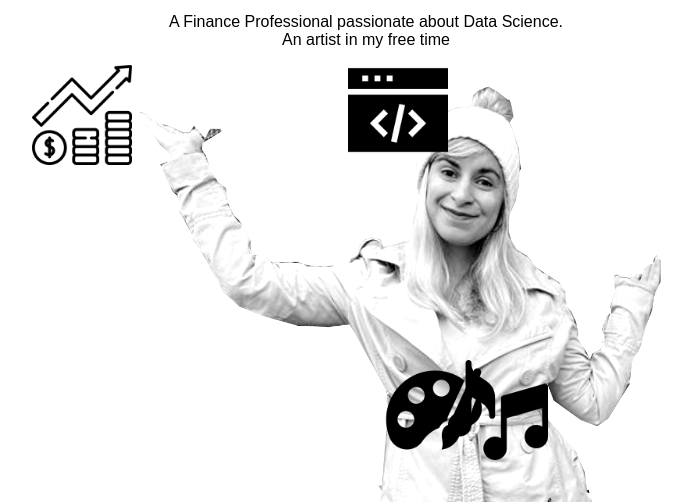
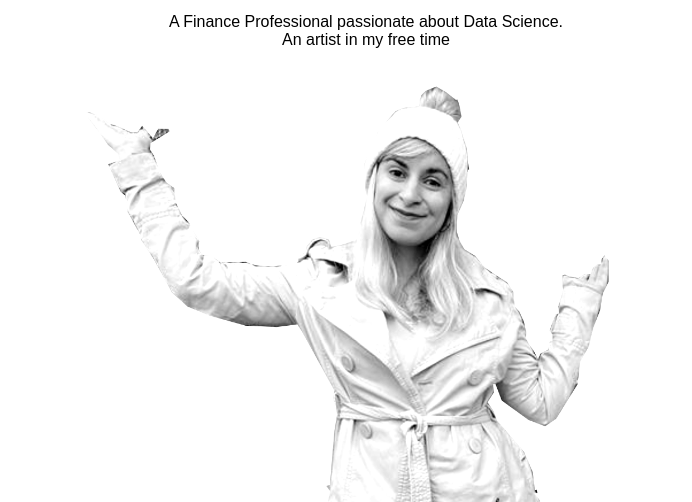
Before and after one commit to CileneVieira/CSS-Website-1, a plain HTML site: page index.html in a window 1280 px wide. Shown: the part 298-800 px from the top of the page, without its empty margins (274-966 px from the left). Drawn offline with Linux system fonts and the light colour scheme.

Commit message:
Update index.html

```diff
--- a/index.html
+++ b/index.html
@@ -9,12 +9,12 @@
 <body>
     <div class="container">
         <div class="top-container">
-            <img class="top-cloud" src="programming.png" alt="cloud-img">
             <h1>Cilene</h1>
             <p>A Finance Professional passionate about Data Science. <br>An artist in my free time</p>
-            <img class="bottom-cloud" src="investment funds.png" alt="cloud-img">
+<!--             <img class="bottom-cloud" src="investment funds.png" alt="cloud-img">
             <img class="top-cloud1" src="arts.png" alt="cloud-img">
             <img class="top-cloud2" src="music.png" alt="cloud-img">
+            <img class="top-cloud" src="programming.png" alt="cloud-img"> -->
             <img class="me_photo" src="me.png" alt="me-img">
         </div>
         <hr>
```
